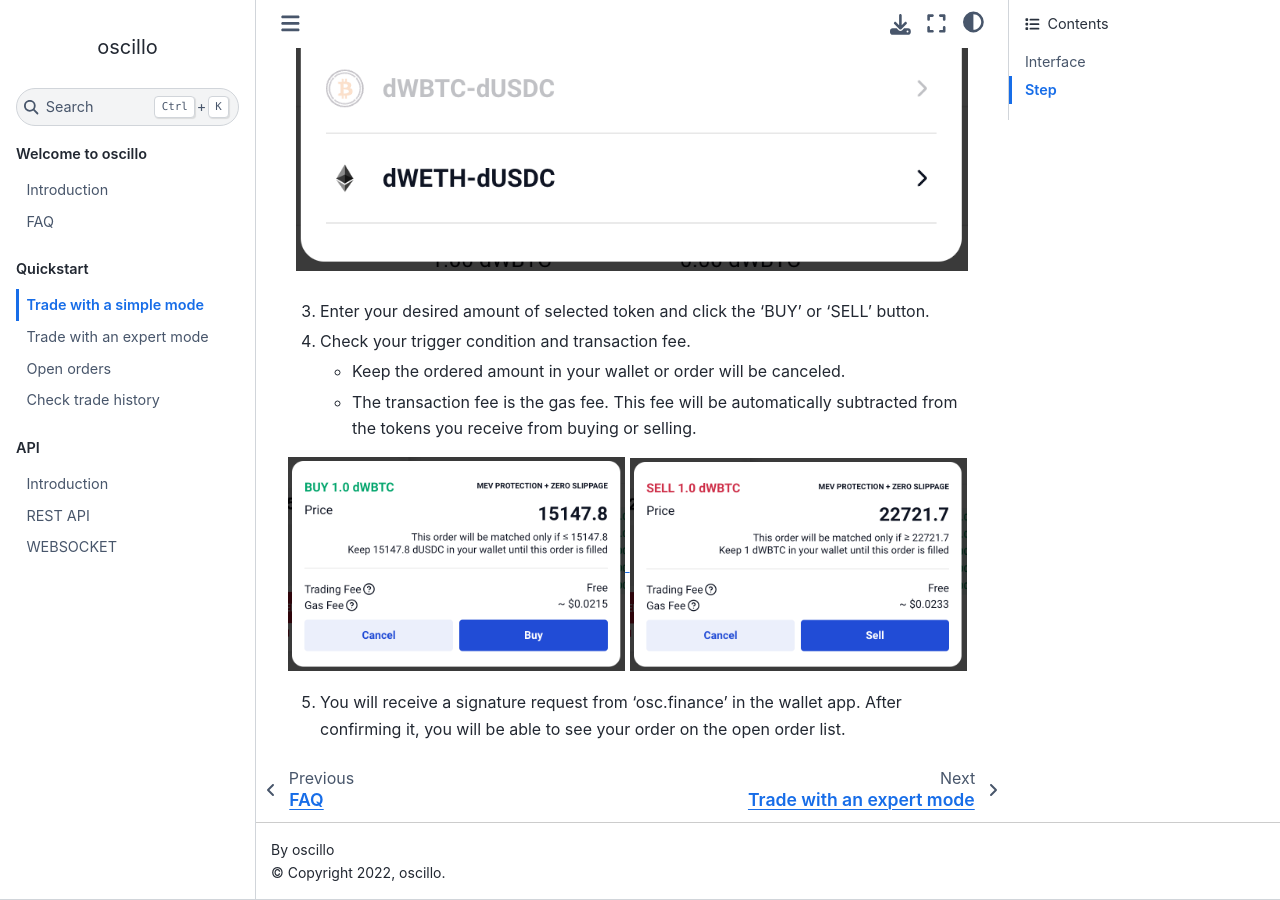
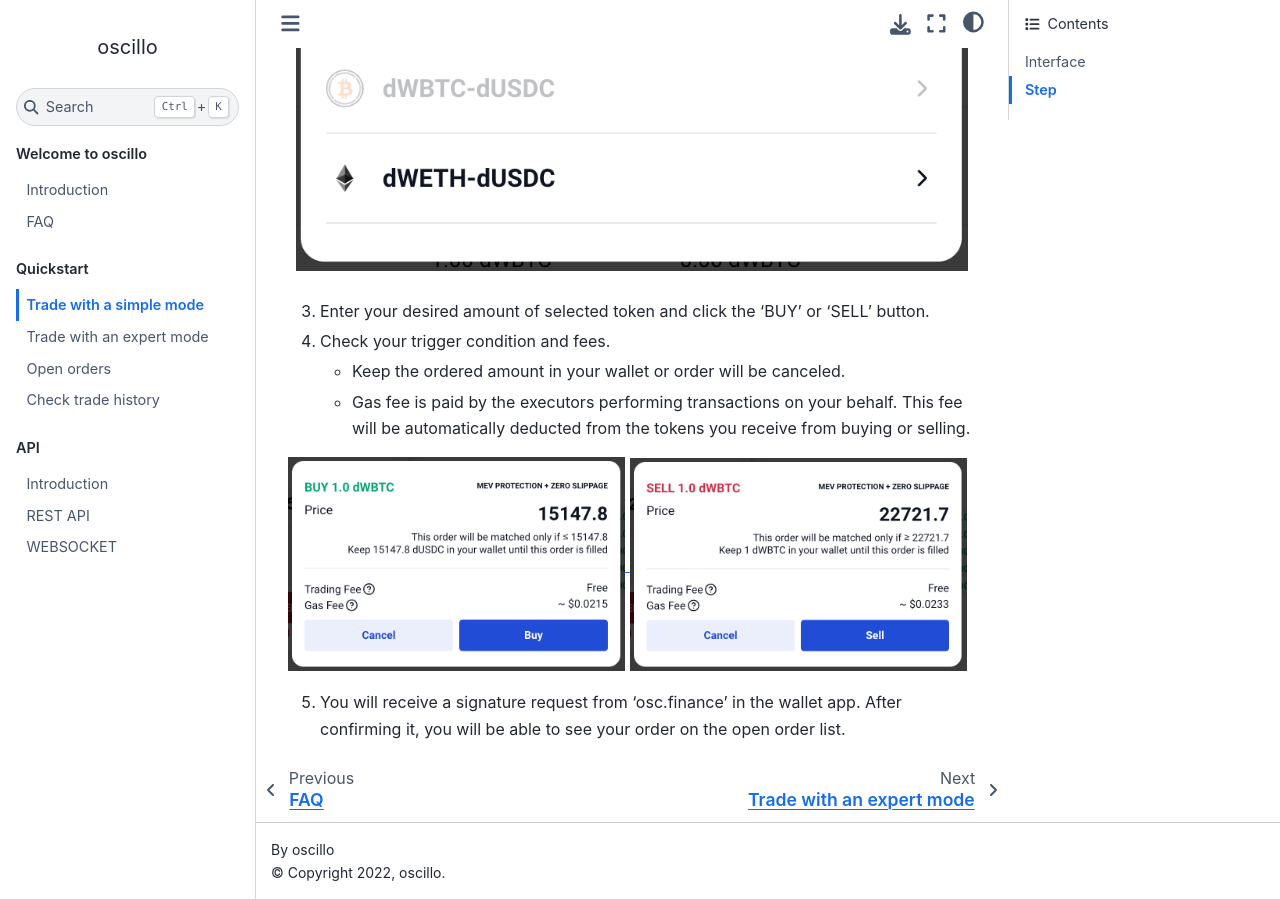
Before and after one commit to oscillo-finance/Docs, a Sphinx documentation site: the page built from docs/source/quickstart/simple.rst, in a window 1280 px wide and 900 px high, scrolled down 2870 px. Built offline with Sphinx 7.4.7 and the Sphinx Book theme 1.1.4, drawn with Linux system fonts in a browser that asks for light colours; some of the changed text lies outside the part shown.

Commit message:
change descriptions

```diff
--- a/docs/source/quickstart/expert.rst
+++ b/docs/source/quickstart/expert.rst
@@ -28,12 +28,11 @@
 
 #. Click 'BUY' or 'SELL' button.
 
-#.  Check your trigger condition and transaction fee.
+#.  Check your trigger condition and fees.
 
     * Keep the ordered amount  in your wallet or your order will be canceled.
 
-    - The transaction fee is the gas fee. This fee will be automatically subtracted from the tokens you receive from buying or selling.
-
+    - Gas fee is paid by the executors performing transactions on your behalf. This fee will be automatically deducted from the tokens you receive from buying or selling.
 .. image:: static/buy.png
     :width: 49%
 .. image:: static/sell.png
--- a/docs/source/quickstart/orders.rst
+++ b/docs/source/quickstart/orders.rst
@@ -35,8 +35,4 @@
     :align: center
     :figwidth: 100%
 
-2. Click the 'Confirm' button if you've checked your settled amount and the warning.
-
-.. figure:: static/cancel_order_confirm.png
-    :align: center
-    :figwidth: 100%
+2. Click the 'Confirm' button on the cancel modal if you've checked your already filled amount and the warning. (Cancellation is possible only for the quantity excluding the scheduled amount.)
--- a/docs/source/quickstart/simple.rst
+++ b/docs/source/quickstart/simple.rst
@@ -24,7 +24,7 @@
 Step
 ----
 
-1. Click 'Connect Wallet' and choose preferred wallet.
+1. Click 'Connect Wallet' and choose a preferred wallet.
 
 .. figure:: static/before_wallet_connect.png
     :align: center
@@ -58,11 +58,11 @@
 
 3.  Enter your desired amount of selected token and click the 'BUY' or 'SELL' button.
 
-4.  Check your trigger condition and transaction fee.
+4.  Check your trigger condition and fees.
 
     * Keep the ordered amount in your wallet or order will be canceled.
 
-    * The transaction fee is the gas fee. This fee will be automatically subtracted from the tokens you receive from buying or selling.
+    * Gas fee is paid by the executors performing transactions on your behalf. This fee will be automatically deducted from the tokens you receive from buying or selling.
 
 .. image:: static/buy.png
     :width: 49%
```
